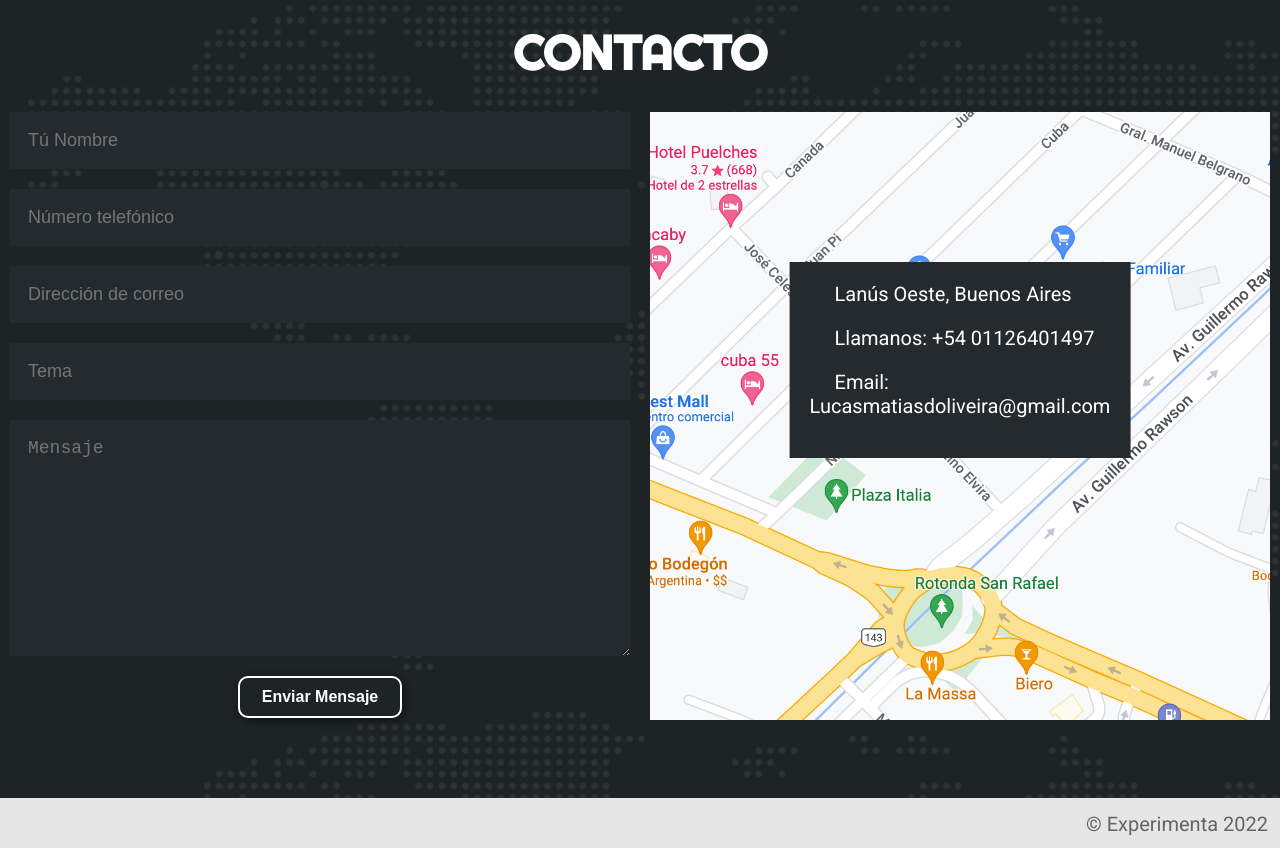
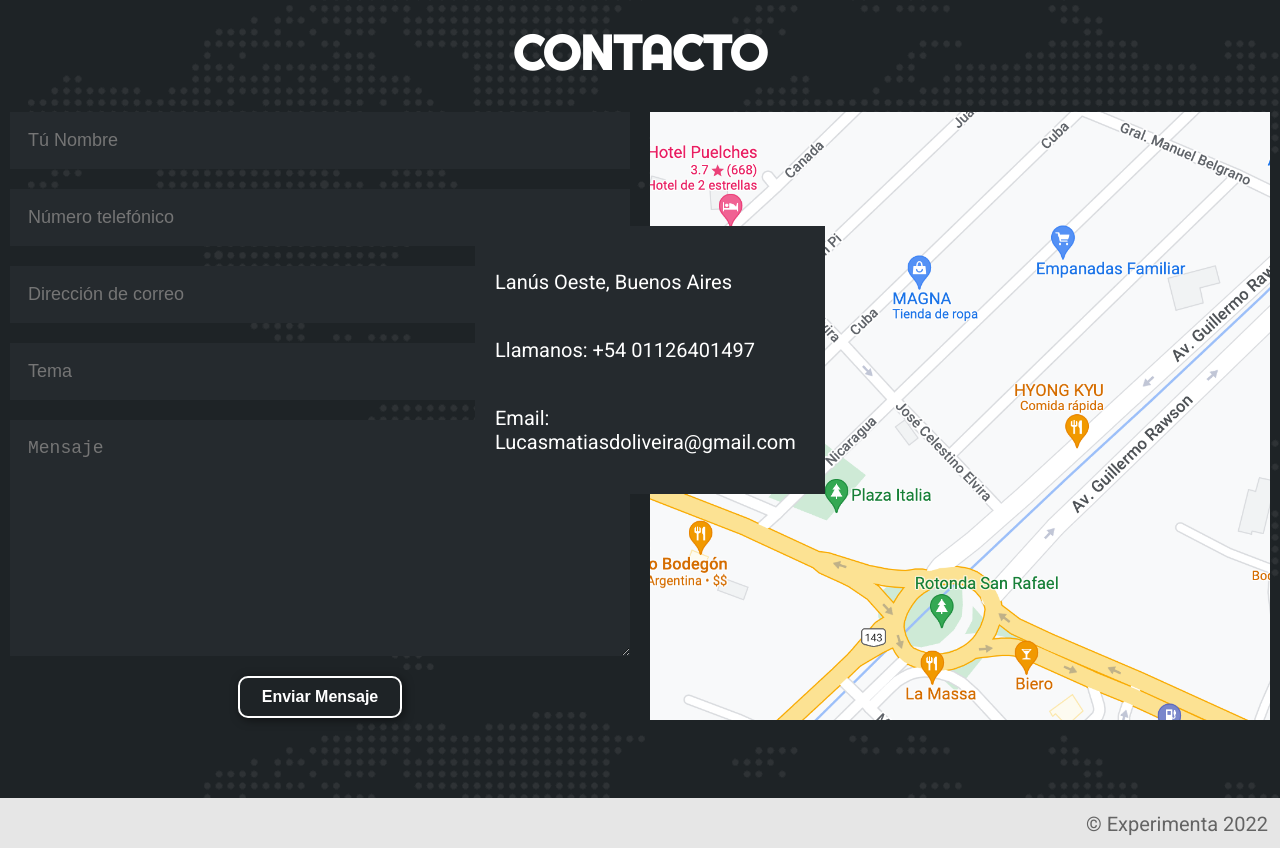
Before and after one commit to lucas-doli/Proyecto-Experimenta, a plain HTML site: page index.html in a window 1280 px wide. Shown: the part 3081-3929 px from the top of the page. Drawn offline with Linux system fonts and the light colour scheme.

Commit message:
contacto left auto

```diff
--- a/styles.css
+++ b/styles.css
@@ -284,7 +284,7 @@ footer .conteiner{
         background-color: #252A2E;
         padding: 20px;
         max-width: 350px;
-        left: 50%;
+        left: auto;
         transform: translate(-50%, -50%);
     }
     .contacto .col .info ul{
@@ -382,8 +382,9 @@ footer .conteiner{
         .contacto .fila .col{
             width: 100%;
         }
-        .contacto .col .info{
-            margin: auto;
+        .contacto .col .info ul li i{
+            width: 100%;
+            left: auto;
         }
 
 
```
